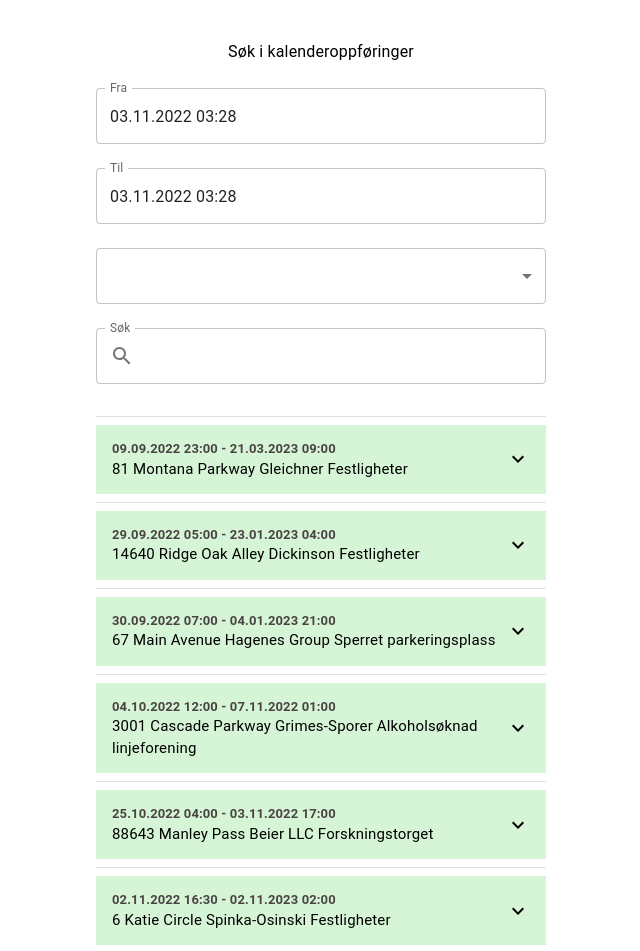
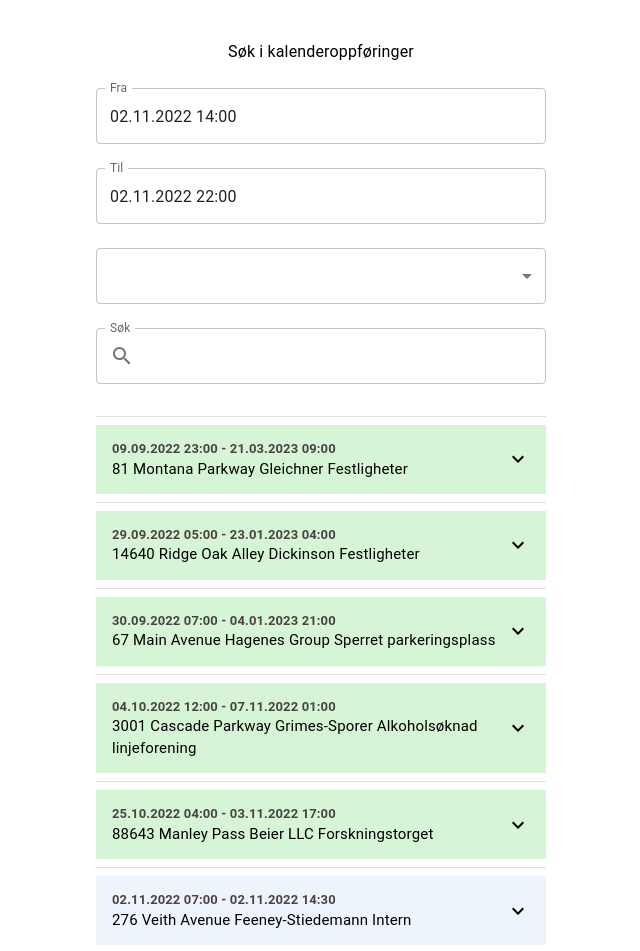
Before and after one commit to fishyFrogFace/mobile-calendar-list, a React (Create React App) app: page / in a window 1280 px wide. Shown: the top 951 px of the page, without its empty margins (319-959 px from the left). Built offline with nearby package versions, Linux system fonts and the light colour scheme.

Commit message:
Set date to 2nd of Nov 2022

```diff
--- a/src/Search.tsx
+++ b/src/Search.tsx
@@ -95,9 +95,13 @@ const sortEntries = (unsorted: Entry[]) =>
 export default function Search() {
   const theme = useTheme();
 
-  const [fromValue, setFromValue] = useState<Dayjs | null>(dayjs());
+  const [fromValue, setFromValue] = useState<Dayjs | null>(
+    dayjs("2022-11-02T14:00:00Z")
+  );
 
-  const [toValue, setToValue] = useState<Dayjs | null>(dayjs());
+  const [toValue, setToValue] = useState<Dayjs | null>(
+    dayjs("2022-11-02T22:00:00Z")
+  );
 
   const [chosenCategories, setChosenCategories] = useState<string[]>([]);
 
@@ -108,12 +112,6 @@ export default function Search() {
   );
 
   const [entryList, setEntryList] = useState(sortEntries(entries));
-
-  console.log(
-    entryList.map((entry: Entry) =>
-      dayjs(entry.to).diff(dayjs(entry.from), "hour")
-    )
-  );
 
   useEffect(() => {
     const isCorrectCategory = (entry: Entry) =>
--- a/src/data.ts
+++ b/src/data.ts
@@ -171,8 +171,8 @@ export const entries = [
   },
   {
     tittel: "368 Schurz Crossing Hayes Flagging",
-    from: "2022-11-02T17:30:00Z",
-    to: "2022-11-02T23:30:00Z",
+    from: "2022-11-02T08:00:00Z",
+    to: "2022-11-02T20:00:00Z",
     sted: "368 Schurz Crossing",
     ressurs: "Elliot Rude, 49925096",
     ansvarlig: "Hayes, Pfannerstill and Lindgren",
```
